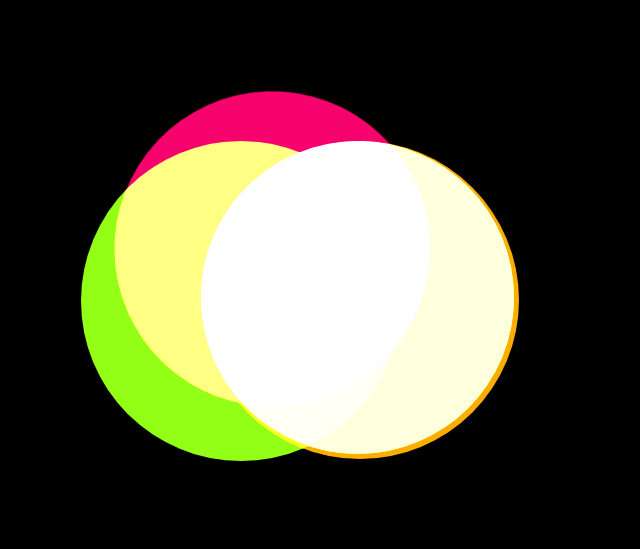
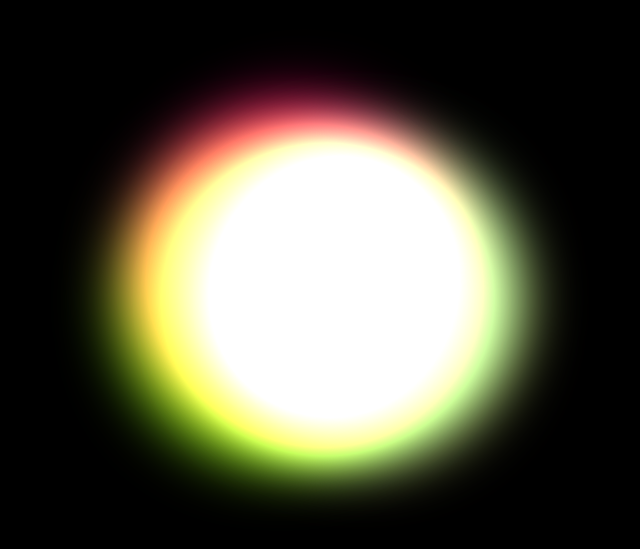
Before and after one commit to Linh777GKOG/Css_Energy_Ball_Animation, a plain HTML site: page index.html in a window 1280 px wide. Shown: the part 109-658 px from the top of the page, without its empty margins (289-929 px from the left). Drawn offline with Linux system fonts and the light colour scheme.

Commit message:
push code

```diff
--- a/style.css
+++ b/style.css
@@ -24,10 +24,11 @@ body {
   height: calc(300px + var(--i));
   background: var(--clr);
   border-radius: 50%;
-  transform-origin: 100px;
+  transform-origin: calc(100px + var(--i));
   animation: animate 5s linear infinite;
   animation-duration: calc(var(--d));
   mix-blend-mode: plus-lighter;
+  filter: blur(30px);
 }
 
 .energy span:nth-child(even) {
```
